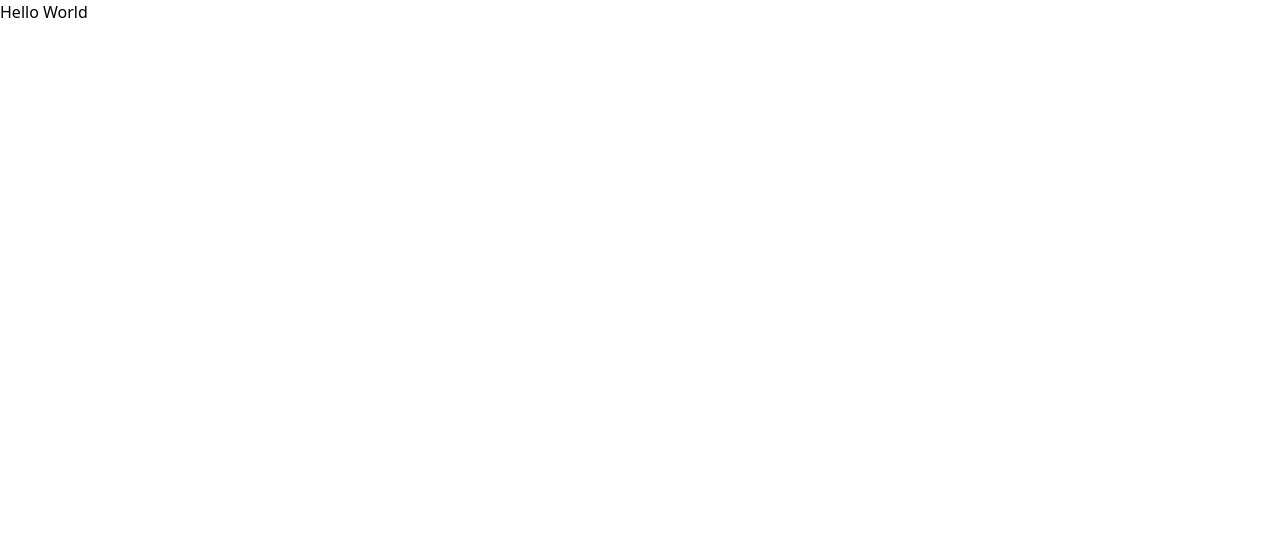
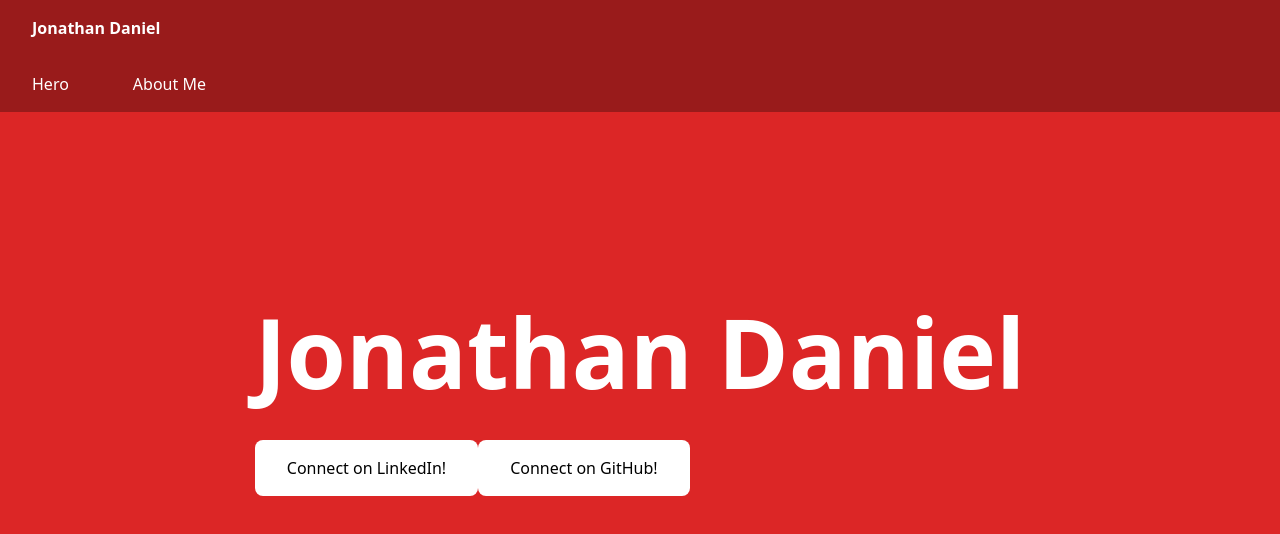
Before and after one commit to JDaniel41/trace-02, a React (Create React App) app: page / in a window 1280 px wide. Shown: the top 534 px of the page. Built offline with nearby package versions, Linux system fonts and the light colour scheme.

Commit message:
First Pass of Hero and Nav Bar Components

```diff
--- a/src/App.js
+++ b/src/App.js
@@ -1,5 +1,26 @@
+import NavBar from "./components/NavBar";
+import Hero from "./components/Hero";
+
 function App() {
-	return <div>Hello World</div>;
+	let sectionNames = ["Hero", "About Me"];
+	let buttonData = [
+		[
+			"https://www.linkedin.com/in/jonathandaniel23/",
+			"Connect on LinkedIn!",
+		],
+		["https://www.github.com/jdaniel41/", "Connect on GitHub!"],
+	];
+
+	return (
+		<div>
+			<NavBar title="Jonathan Daniel" sectionNames={sectionNames} />
+			<Hero
+				name="Jonathan Daniel"
+				subHeading="Computer Science - National Scholars Program"
+				buttonData={buttonData}
+			/>
+		</div>
+	);
 }
 
 export default App;
--- /dev/null
+++ b/src/components/ConnectButton.js
@@ -0,0 +1,19 @@
+import React from "react";
+import ReactDOM from "react-dom";
+
+function ConnectButton(props) {
+	return (
+		<div>
+			<a
+				href={props.url}
+				rel="noopener noreferrer"
+				target="_blank"
+				className="mt-10 bg-white rounded-lg px-8 py-4 text-black inline-block justify-between"
+			>
+				{props.text}
+			</a>
+		</div>
+	);
+}
+
+export default ConnectButton;
--- /dev/null
+++ b/src/components/Hero.js
@@ -0,0 +1,31 @@
+import React from "react";
+import ReactDOM from "react-dom";
+import ConnectButton from "./ConnectButton";
+
+function Hero(props) {
+	return (
+		<section
+			id="hero"
+			className="h-screen bg-red-600 text-white text-center grid place-items-center"
+		>
+			<div>
+				<h1 className="font-bold text-8xl leading-none">
+					{props.name}
+				</h1>
+				<p className="font-mono text-lg">{props.subheading}</p>
+				<div className="flex ">
+					{props.buttonData.map((currentLink) => {
+						return (
+							<ConnectButton
+								url={currentLink[0]}
+								text={currentLink[1]}
+							/>
+						);
+					})}
+				</div>
+			</div>
+		</section>
+	);
+}
+
+export default Hero;
--- /dev/null
+++ b/src/components/NavBar.js
@@ -0,0 +1,23 @@
+import React from "react";
+import ReactDOM from "react-dom";
+
+import NavButton from "./NavButton";
+
+function NavBar(props) {
+	return (
+		<header className="md:fixed w-full bg-red-800 text-white md:flex md:justify-between">
+			<nav>
+				<a className="font-bold block px-8 py-4" href="#top">
+					{props.title}
+				</a>
+				<ul className="md:flex">
+					{props.sectionNames.map((sectionName) => {
+						return <NavButton text={sectionName} />;
+					})}
+				</ul>
+			</nav>
+		</header>
+	);
+}
+
+export default NavBar;
--- /dev/null
+++ b/src/components/NavButton.js
@@ -0,0 +1,15 @@
+import React from "react";
+import ReactDOM from "react-dom";
+
+function NavButton(props) {
+	return (
+		<li
+			className="px-8 py-4 hover:bg-red-700 block"
+			href={"#" + props.text}
+		>
+			{props.text}
+		</li>
+	);
+}
+
+export default NavButton;
```
